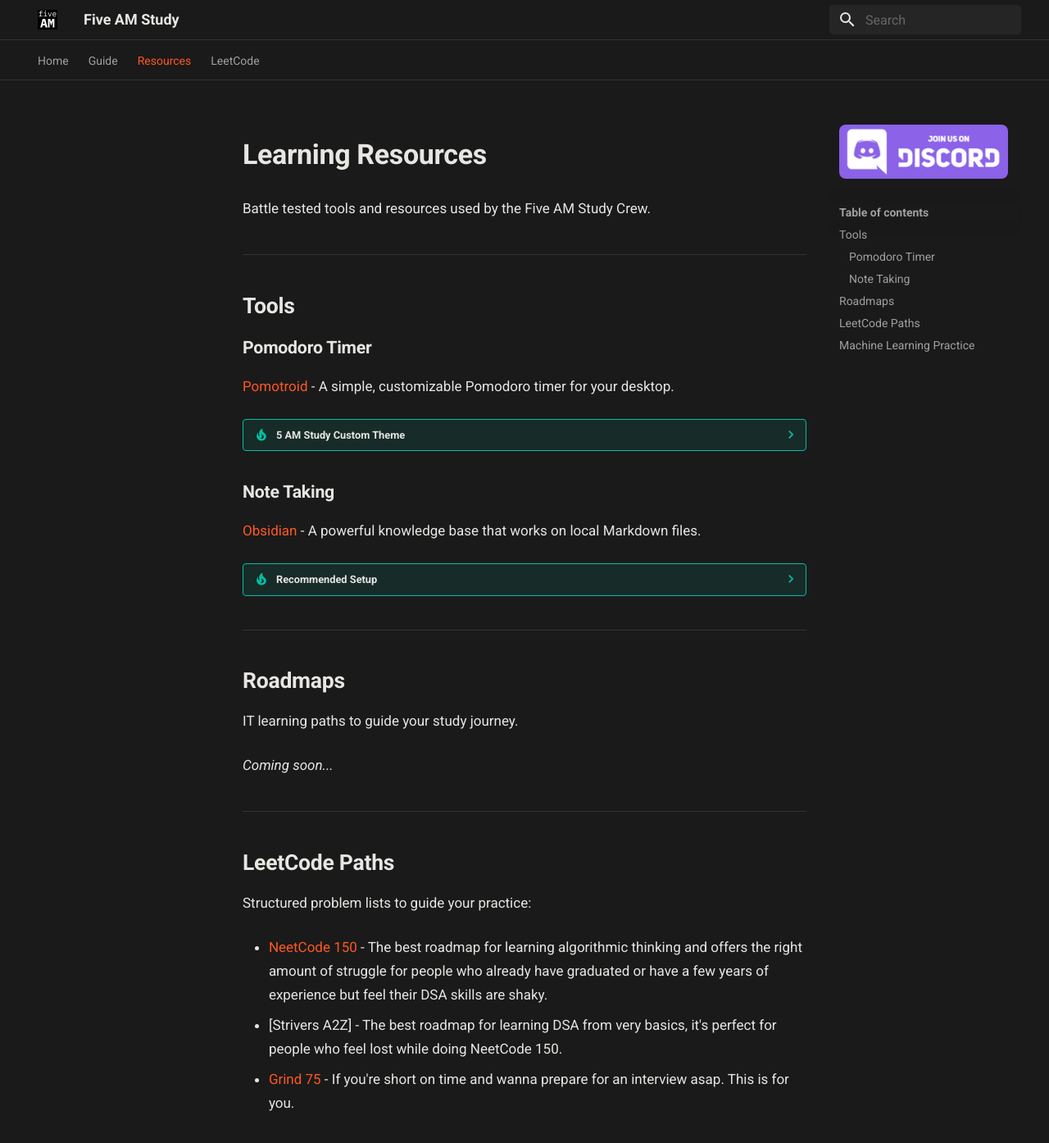
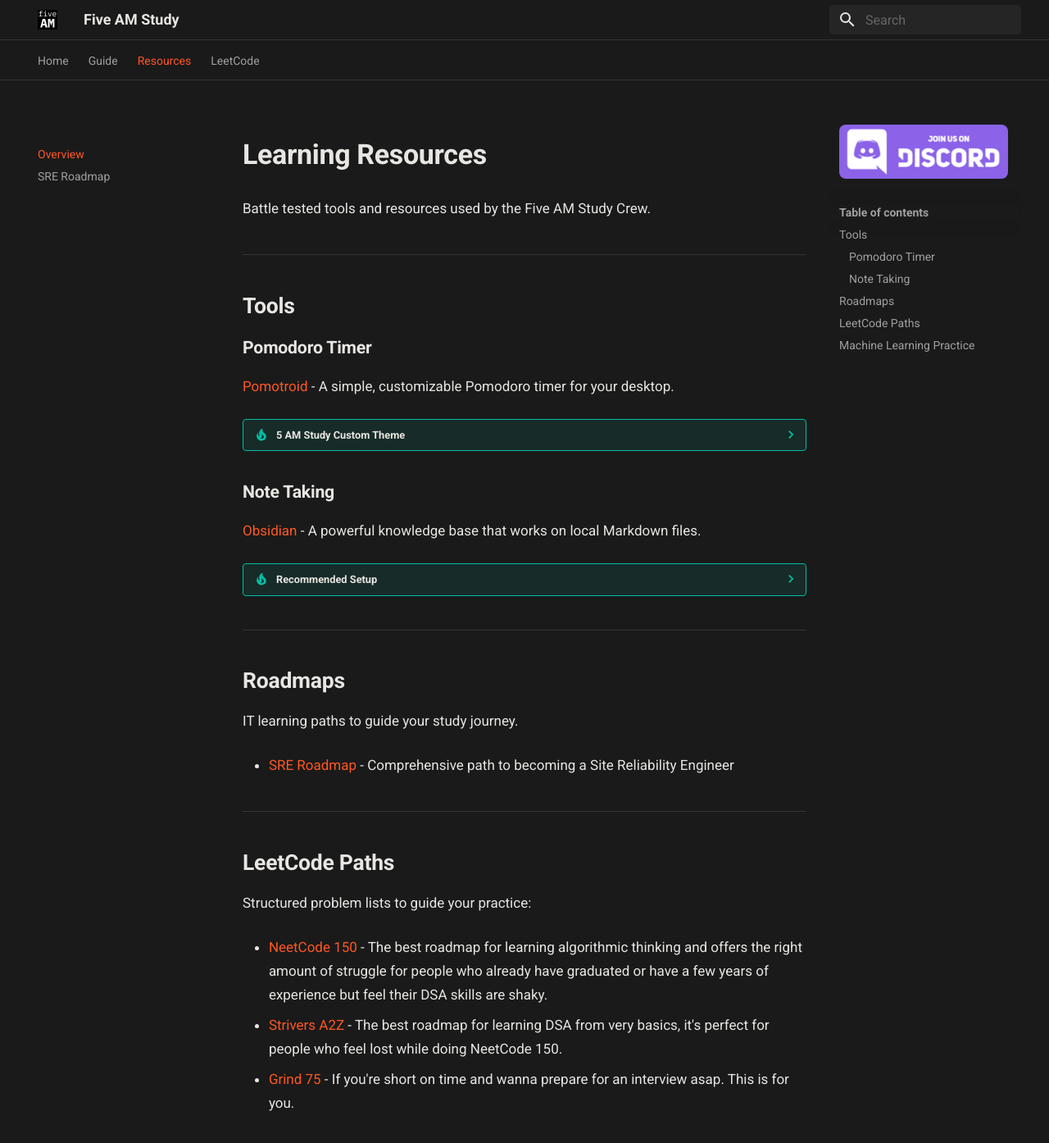
Before and after one commit to five-am-study/Five-AM-Study-Website, an MkDocs documentation site: the page built from docs/resources.md, in a window 1280 px wide and 1400 px high. Shown: the top 1394 px of the window at 82% size. Built offline with MkDocs 1.6.1 and Material for MkDocs 9.7.7, drawn with Linux system fonts in a browser that asks for light colours.

Commit message:
feat(sre-roadmap): added

```diff
--- a/docs/resources.md
+++ b/docs/resources.md
@@ -55,7 +55,7 @@ Battle tested tools and resources used by the Five AM Study Crew.
 
 IT learning paths to guide your study journey.
 
-*Coming soon...*
+- [SRE Roadmap](roadmaps/sre-roadmap.md) - Comprehensive path to becoming a Site Reliability Engineer
 
 ---
 
@@ -64,7 +64,7 @@ IT learning paths to guide your study journey.
 Structured problem lists to guide your practice:
 
 - [NeetCode 150](https://neetcode.io/roadmap) - The best roadmap for learning algorithmic thinking and offers the right amount of struggle for people who already have graduated or have a few years of experience but feel their DSA skills are shaky.
-- [Strivers A2Z] - The best roadmap for learning DSA from very basics, it's perfect for people who feel lost while doing NeetCode 150.
+- [Strivers A2Z](https://takeuforward.org/dsa/strivers-a2z-sheet-learn-dsa-a-to-z) - The best roadmap for learning DSA from very basics, it's perfect for people who feel lost while doing NeetCode 150.
 - [Grind 75](https://www.techinterviewhandbook.org/grind75) - If you're short on time and wanna prepare for an interview asap. This is for you.
 
 ---
--- a/docs/stylesheets/extra.css
+++ b/docs/stylesheets/extra.css
@@ -394,3 +394,55 @@ a:hover {
     opacity: 0.85;
     transform: scale(1.02);
 }
+
+/* ============================================
+   TASK LISTS (CHECKBOXES) - Obsidian Style
+   ============================================ */
+
+.md-typeset .task-list-item {
+    list-style-type: none;
+    margin-left: -0.5em;
+}
+
+.md-typeset .task-list-item input[type="checkbox"] {
+    appearance: none;
+    -webkit-appearance: none;
+    width: 1em;
+    height: 1em;
+    border: 1.5px solid var(--5am-text-muted);
+    border-radius: 3px;
+    background-color: transparent;
+    cursor: pointer;
+    vertical-align: middle;
+    margin-right: 0.4em;
+    margin-top: -0.1em;
+    position: relative;
+    transition: all 0.15s ease;
+}
+
+.md-typeset .task-list-item input[type="checkbox"]:hover {
+    border-color: var(--5am-accent);
+}
+
+.md-typeset .task-list-item input[type="checkbox"]:checked {
+    background-color: var(--5am-accent);
+    border-color: var(--5am-accent);
+}
+
+.md-typeset .task-list-item input[type="checkbox"]:checked::after {
+    content: "";
+    position: absolute;
+    left: 2.5px;
+    top: 0.5px;
+    width: 4px;
+    height: 8px;
+    border: solid var(--5am-bg);
+    border-width: 0 2px 2px 0;
+    transform: rotate(45deg);
+}
+
+/* Strikethrough completed items - Obsidian style */
+.md-typeset .task-list-item:has(input[type="checkbox"]:checked) {
+    color: var(--5am-text-faint);
+    text-decoration: line-through;
+}
--- a/mkdocs.yml
+++ b/mkdocs.yml
@@ -43,7 +43,9 @@ theme:
 nav:
     - Home: index.md
     - Guide: guide.md
-    - Resources: resources.md
+    - Resources:
+          - Overview: resources.md
+          - SRE Roadmap: roadmaps/sre-roadmap.md
     - LeetCode: leetcode.md
 
 # ==============================================================================
@@ -76,3 +78,8 @@ markdown_extensions:
 
     # Collapsible content
     - pymdownx.details
+
+    # Task lists (checkboxes)
+    - pymdownx.tasklist:
+          custom_checkbox: true
+          clickable_checkbox: true
```
Also changed, not shown: docs/roadmaps/sre-roadmap.md (added, +307 -0 lines).
